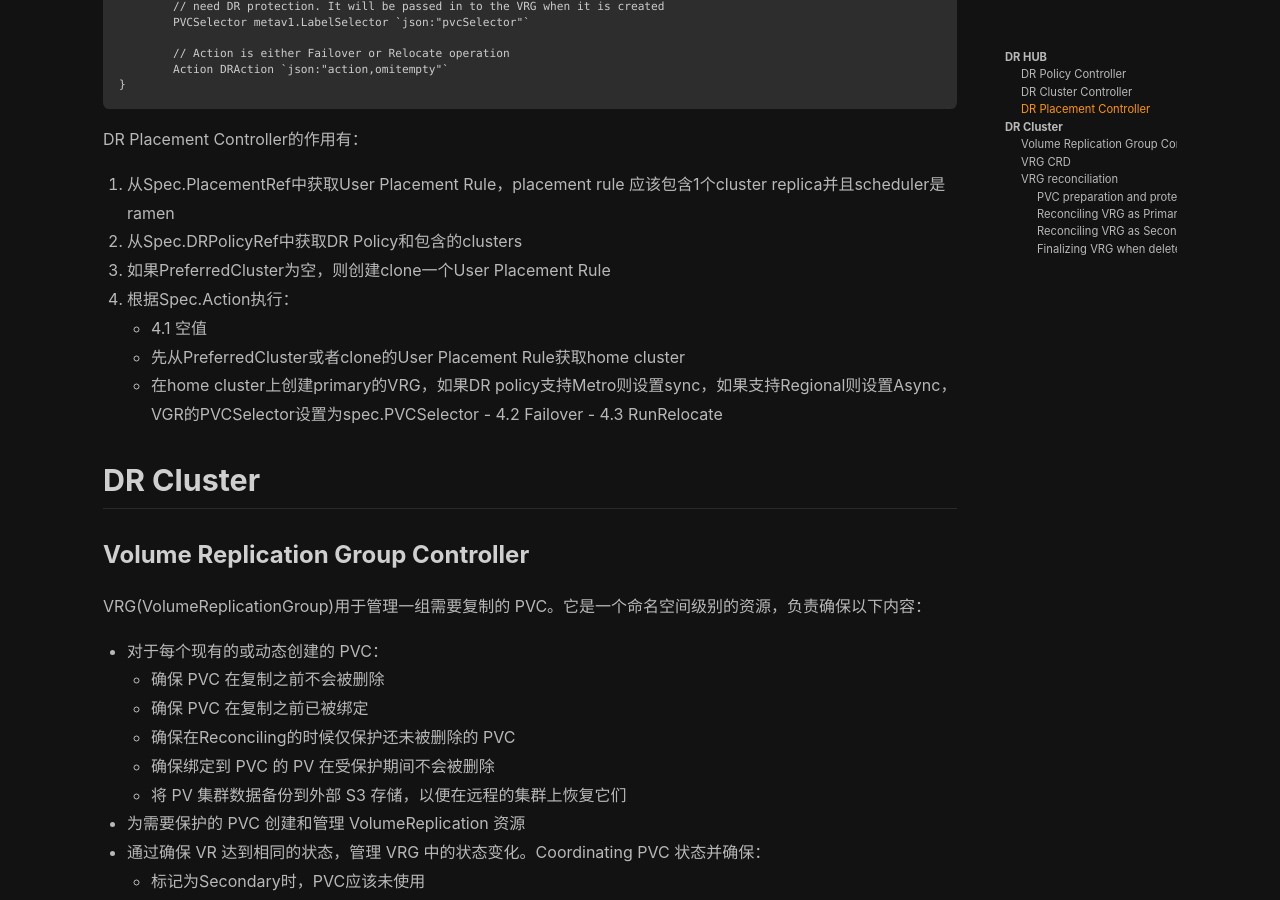
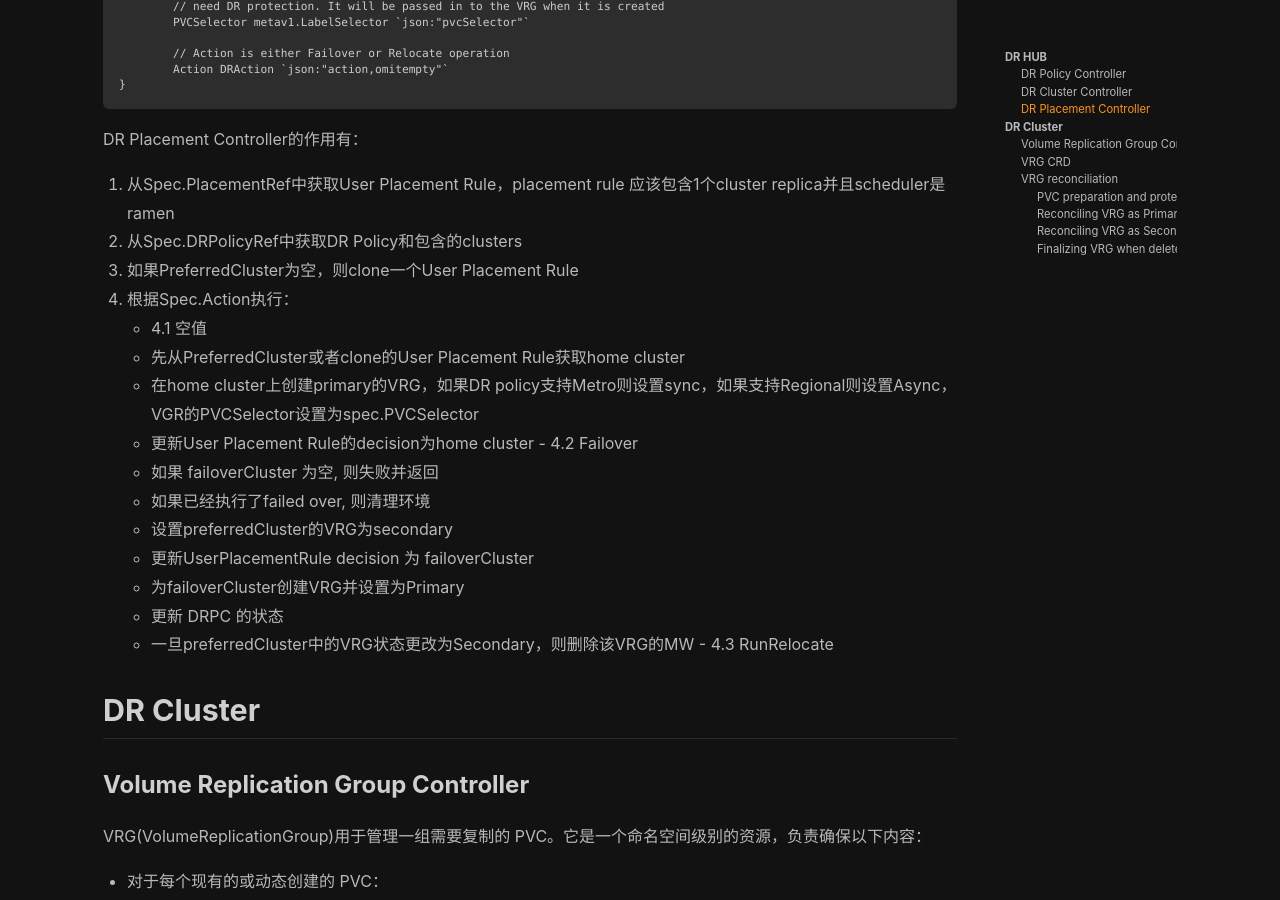
Before and after one commit to youhangwang/youhangwang.github.io, a Jekyll site: the page built from _posts/2022-06-27-ramen.md, in a window 1280 px wide and 900 px high, scrolled down 3726 px. Built offline with Jekyll 4.4.1, drawn with Linux system fonts in a browser that asks for light colours; nearby versions of some CDN libraries.

Commit message:
add ramen

```diff
--- a/_posts/2022-06-27-ramen.md
+++ b/_posts/2022-06-27-ramen.md
@@ -191,12 +191,20 @@ type DRPlacementControlSpec struct {
 DR Placement Controller的作用有：
 1. 从Spec.PlacementRef中获取User Placement Rule，placement rule 应该包含1个cluster replica并且scheduler是ramen
 2. 从Spec.DRPolicyRef中获取DR Policy和包含的clusters
-3. 如果PreferredCluster为空，则创建clone一个User Placement Rule
+3. 如果PreferredCluster为空，则clone一个User Placement Rule
 4. 根据Spec.Action执行：
   - 4.1 空值
     - 先从PreferredCluster或者clone的User Placement Rule获取home cluster
     - 在home cluster上创建primary的VRG，如果DR policy支持Metro则设置sync，如果支持Regional则设置Async，VGR的PVCSelector设置为spec.PVCSelector
+    - 更新User Placement Rule的decision为home cluster
   - 4.2 Failover
+    - 如果 failoverCluster 为空, 则失败并返回
+    - 如果已经执行了failed over, 则清理环境
+    - 设置preferredCluster的VRG为secondary
+    - 更新UserPlacementRule decision 为 failoverCluster
+    - 为failoverCluster创建VRG并设置为Primary
+    - 更新 DRPC 的状态
+    - 一旦preferredCluster中的VRG状态更改为Secondary，则删除该VRG的MW
   - 4.3 RunRelocate
 
 ## DR Cluster
```
